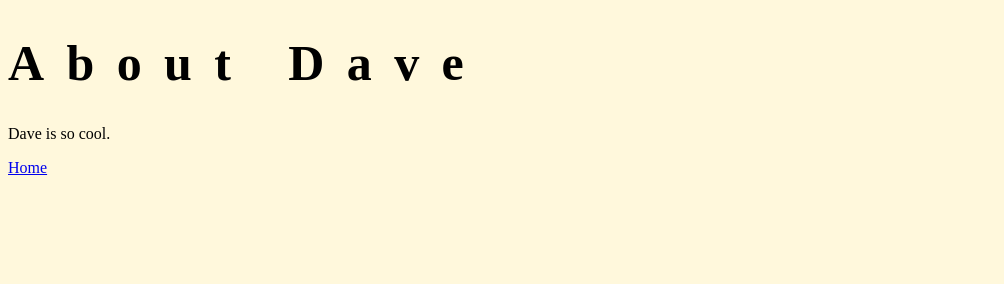
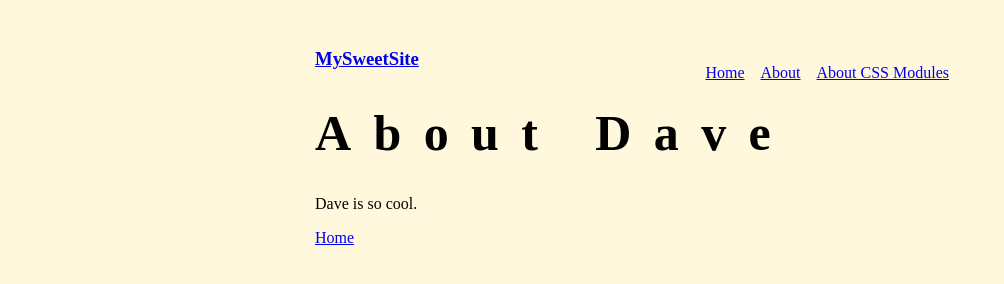
Before and after one commit to DaveCoded/portfolio, a Gatsby site: page /about in a window 1280 px wide. Shown: the whole page, without its empty margins (0-1004 px from the left). Built offline with nearby package versions, Linux system fonts and the light colour scheme; Gatsby itself is replaced by a stand-in of ours.

Commit message:
add layout component

```diff
--- /dev/null
+++ b/src/components/layout.js
@@ -0,0 +1,24 @@
+import React from "react"
+import { Link } from "gatsby"
+
+const ListLink = props => (
+  <li style={{ display: `inline-block`, marginRight: `1rem` }}>
+    <Link to={props.to}>{props.children}</Link>
+  </li>
+)
+
+export default ({ children }) => (
+  <div style={{ margin: `3rem auto`, maxWidth: 650, padding: `0 1rem` }}>
+    <header style={{ marginBottom: `1.5rem` }}>
+      <Link to="/" style={{ textShadow: `none`, backgroundImage: `none` }}>
+        <h3 style={{ display: `inline` }}>MySweetSite</h3>
+      </Link>
+      <ul style={{ listStyle: `none`, float: `right` }}>
+        <ListLink to="/">Home</ListLink>
+        <ListLink to="/about/">About</ListLink>
+        <ListLink to="/about-css-modules/">About CSS Modules</ListLink>
+      </ul>
+    </header>
+    {children}
+  </div>
+)
--- a/src/pages/about.js
+++ b/src/pages/about.js
@@ -1,16 +1,19 @@
 import React from "react"
 import { Link } from "gatsby"
 
+import Layout from "../components/layout"
 import Header from "../components/Header/header"
 
 const About = () => (
-  <div>
+  <Layout>
     <div>
-      <Header>About Dave</Header>
-      <p>Dave is so cool.</p>
-      <Link to="/">Home</Link>
+      <div>
+        <Header>About Dave</Header>
+        <p>Dave is so cool.</p>
+        <Link to="/">Home</Link>
+      </div>
     </div>
-  </div>
+  </Layout>
 )
 
 export default About
--- a/src/pages/index.js
+++ b/src/pages/index.js
@@ -1,14 +1,18 @@
 import React from "react"
 import { Link } from "gatsby"
+
+import Layout from "../components/layout"
 import Header from "../components/Header/header"
 
 const HomePage = () => (
+  <Layout>
     <div style={{ color: `purple` }}>
       <Header>Hello Gatsby!</Header>
       <p>What a world.</p>
       <Link to="/about">About</Link>
       <img src="https://source.unsplash.com/random/400x200" alt="" />
     </div>
+  </Layout>
 )
 
 export default HomePage
```
Lines whose indentation alone changed are shown as unchanged.
